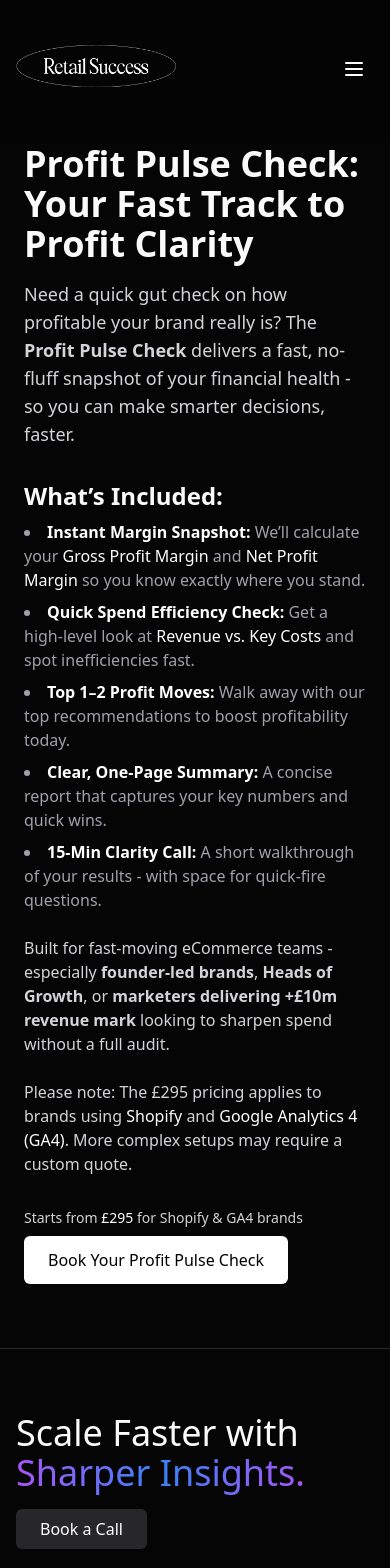
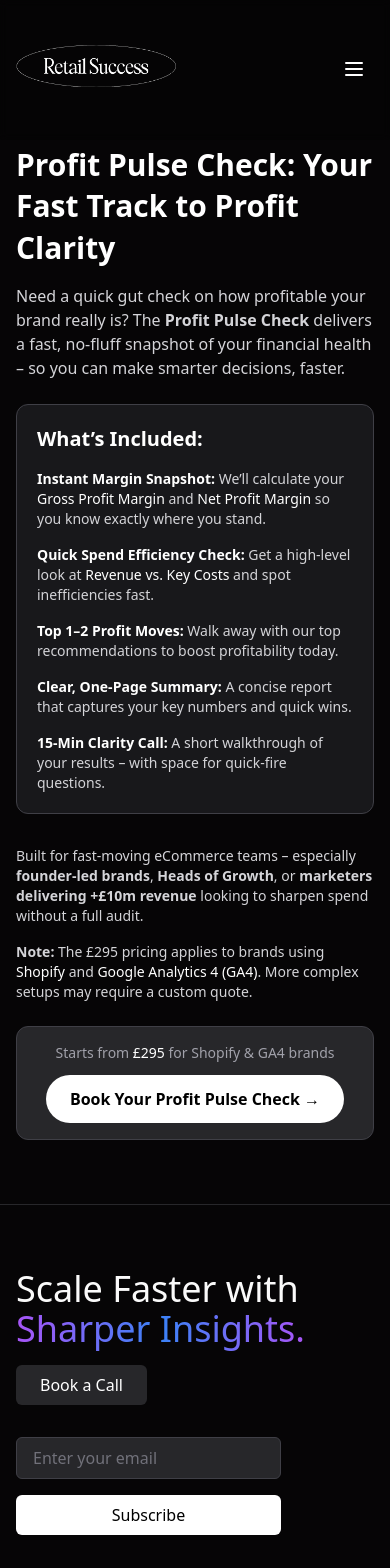
Before and after one commit to RetailSuccessCoach/retail-success-coach, a Next.js app: page /ecommerce-profit-audit in a window 390 px wide. Shown: the top 1568 px of the page. Built offline with nearby package versions, Linux system fonts and the light colour scheme.

Commit message:
Refine Profit Pulse Check layout for mobile polish

```diff
--- a/src/app/ecommerce-profit-audit/page.tsx
+++ b/src/app/ecommerce-profit-audit/page.tsx
@@ -17,59 +17,60 @@ export default function ProfitPulseCheckPage() {
         />
       </Head>
       <MainLayout>
-        <section className="py-16 px-6 max-w-4xl mx-auto">
-          <h1 className="text-4xl font-bold mb-4">
+        <section className="py-16 px-4 sm:px-6 max-w-3xl mx-auto text-zinc-300">
+  {/* Header */}
+  <h1 className="text-3xl sm:text-4xl font-bold mb-4 text-white leading-snug">
     Profit Pulse Check: Your Fast Track to Profit Clarity
   </h1>
-          <p className="text-lg text-zinc-300 mb-6">
-            Need a quick gut check on how profitable your brand really is? The <strong>Profit Pulse Check</strong> delivers a fast, no-fluff snapshot of your financial health - so you can make smarter decisions, faster.
+  <p className="text-base sm:text-lg mb-6 text-zinc-300">
+    Need a quick gut check on how profitable your brand really is? The <strong>Profit Pulse Check</strong> delivers a fast, no-fluff snapshot of your financial health – so you can make smarter decisions, faster.
   </p>
 
-          <h2 className="text-2xl font-semibold mt-8 mb-2">What’s Included:</h2>
-          <ul className="list-disc list-inside text-zinc-400 space-y-2">
+  {/* What’s Included Block */}
+  <div className="bg-zinc-900 border border-zinc-700 rounded-xl p-5 sm:p-6 mb-8">
+    <h2 className="text-xl font-semibold text-white mb-4">What’s Included:</h2>
+    <ul className="space-y-4 text-sm sm:text-base">
       <li>
-              <span className="font-semibold text-white">Instant Margin Snapshot:</span>{" "}
-              We’ll calculate your <span className="text-white">Gross Profit Margin</span> and <span className="text-white">Net Profit Margin</span> so you know exactly where you stand.
+        <span className="font-semibold text-white">Instant Margin Snapshot:</span> We’ll calculate your <span className="text-white">Gross Profit Margin</span> and <span className="text-white">Net Profit Margin</span> so you know exactly where you stand.
       </li>
       <li>
-              <span className="font-semibold text-white">Quick Spend Efficiency Check:</span>{" "}
-              Get a high-level look at <span className="text-white">Revenue vs. Key Costs</span> and spot inefficiencies fast.
+        <span className="font-semibold text-white">Quick Spend Efficiency Check:</span> Get a high-level look at <span className="text-white">Revenue vs. Key Costs</span> and spot inefficiencies fast.
       </li>
       <li>
-              <span className="font-semibold text-white">Top 1–2 Profit Moves:</span>{" "}
-              Walk away with our top recommendations to boost profitability today.
+        <span className="font-semibold text-white">Top 1–2 Profit Moves:</span> Walk away with our top recommendations to boost profitability today.
       </li>
       <li>
-              <span className="font-semibold text-white">Clear, One-Page Summary:</span>{" "}
-              A concise report that captures your key numbers and quick wins.
+        <span className="font-semibold text-white">Clear, One-Page Summary:</span> A concise report that captures your key numbers and quick wins.
       </li>
       <li>
-              <span className="font-semibold text-white">15-Min Clarity Call:</span>{" "}
-              A short walkthrough of your results - with space for quick-fire questions.
+        <span className="font-semibold text-white">15-Min Clarity Call:</span> A short walkthrough of your results – with space for quick-fire questions.
       </li>
     </ul>
+  </div>
 
-          <p className="mt-6 text-zinc-300">
-            Built for fast-moving eCommerce teams - especially <strong>founder-led brands</strong>, <strong>Heads of Growth</strong>, or <strong>marketers delivering +£10m revenue mark</strong> looking to sharpen spend without a full audit.
+  {/* Supportive Context */}
+  <p className="mb-4 text-sm sm:text-base">
+    Built for fast-moving eCommerce teams – especially <strong>founder-led brands</strong>, <strong>Heads of Growth</strong>, or <strong>marketers delivering +£10m revenue</strong> looking to sharpen spend without a full audit.
   </p>
 
-          <p className="mt-6 text-zinc-300">
-            Please note: The £295 pricing applies to brands using <span className="text-white">Shopify</span> and <span className="text-white">Google Analytics 4 (GA4)</span>. More complex setups may require a custom quote.
+  <p className="mb-6 text-sm sm:text-base">
+    <strong>Note:</strong> The £295 pricing applies to brands using <span className="text-white">Shopify</span> and <span className="text-white">Google Analytics 4 (GA4)</span>. More complex setups may require a custom quote.
   </p>
 
-        <div className="mt-8">
-          <p className="text-zinc-300 text-sm mb-2">
+  {/* CTA Block */}
+  <div className="bg-zinc-800 border border-zinc-700 rounded-xl p-4 sm:p-5 text-center">
+    <p className="text-sm text-zinc-400 mb-3">
       Starts from <span className="text-white font-medium">£295</span> for Shopify & GA4 brands
     </p>
     <a
       href="/profit-pulse-check-call"
-            className="inline-block px-6 py-3 bg-white text-black font-medium rounded-md hover:bg-zinc-200 transition"
+      className="inline-block px-6 py-3 bg-white text-black font-semibold rounded-full hover:bg-zinc-200 transition-colors"
     >
-            Book Your Profit Pulse Check
+      Book Your Profit Pulse Check →
     </a>
   </div>
+</section>
 
-        </section>
       </MainLayout>
     </>
   );
```
Lines whose indentation alone changed are shown as unchanged.
